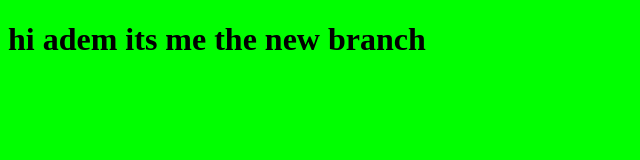
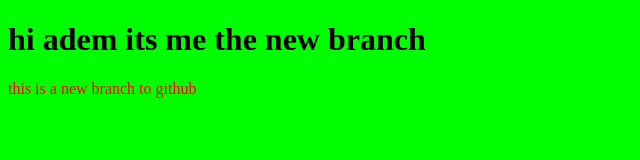
Before and after one commit to Adem-ARFAOUI/my-Project, a plain HTML site: page index.html in a window 1280 px wide. Shown: the whole page, without its empty margins (0-640 px from the left). Drawn offline with Linux system fonts and the light colour scheme.

Commit message:
edit the html and css file

```diff
--- a/index.html
+++ b/index.html
@@ -10,6 +10,7 @@
 
 <body>
     <h1>hi adem its me the new branch</h1>
+    <p>this is a new branch to github</p>
 </body>
 
 </html>
--- a/style.css
+++ b/style.css
@@ -4,3 +4,6 @@ h1 {
 body {
   background-color: lime;
 }
+p {
+  color: red;
+}
```
